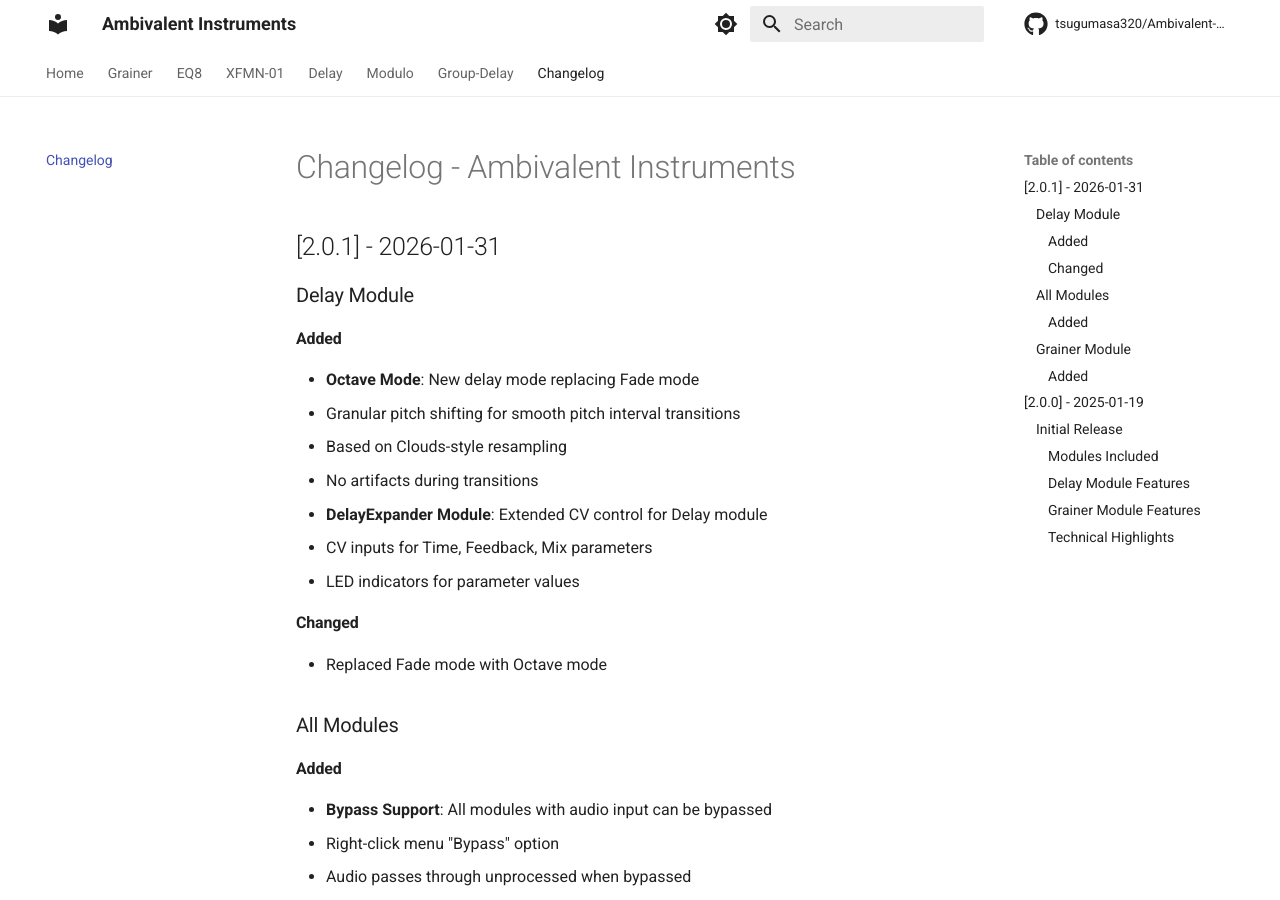
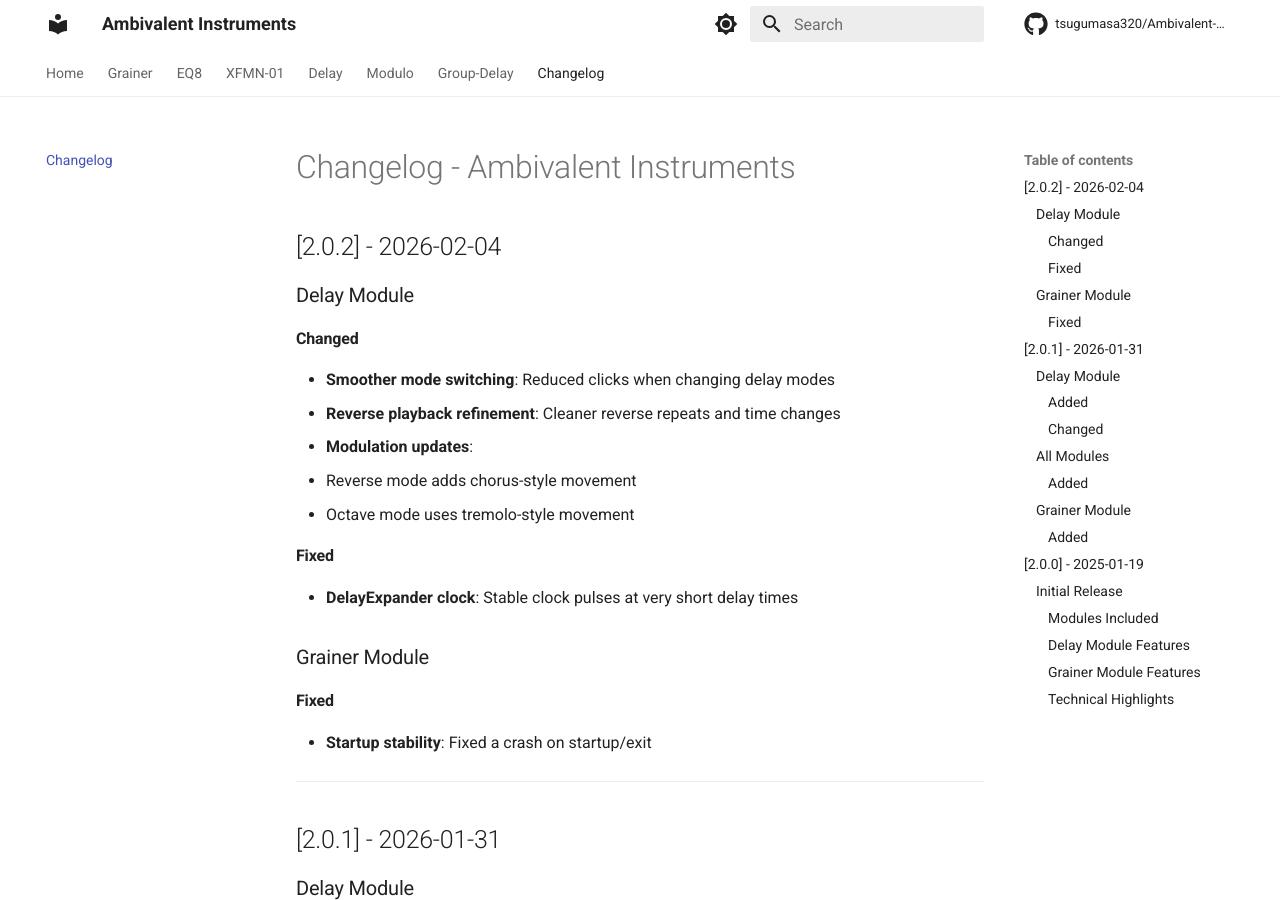
Before and after one commit to tsugumasa320/Ambivalent-Instruments-Manual, an MkDocs documentation site: the page built from docs/changelog.md, in a window 1280 px wide and 900 px high. Built offline with MkDocs 1.6.1 and Material for MkDocs 9.7.7, drawn with Linux system fonts in a browser that asks for light colours; comment, search, counter and statistics services are not loaded.

Commit message:
Update changelog for v2.0.2

```diff
--- a/docs/changelog.md
+++ b/docs/changelog.md
@@ -1,4 +1,25 @@
 # Changelog - Ambivalent Instruments
+
+## [2.0.2] - 2026-02-04
+
+### Delay Module
+
+#### Changed
+- **Smoother mode switching**: Reduced clicks when changing delay modes
+- **Reverse playback refinement**: Cleaner reverse repeats and time changes
+- **Modulation updates**:
+  - Reverse mode adds chorus-style movement
+  - Octave mode uses tremolo-style movement
+
+#### Fixed
+- **DelayExpander clock**: Stable clock pulses at very short delay times
+
+### Grainer Module
+
+#### Fixed
+- **Startup stability**: Fixed a crash on startup/exit
+
+---
 
 ## [2.0.1] - 2026-01-31
 
```
